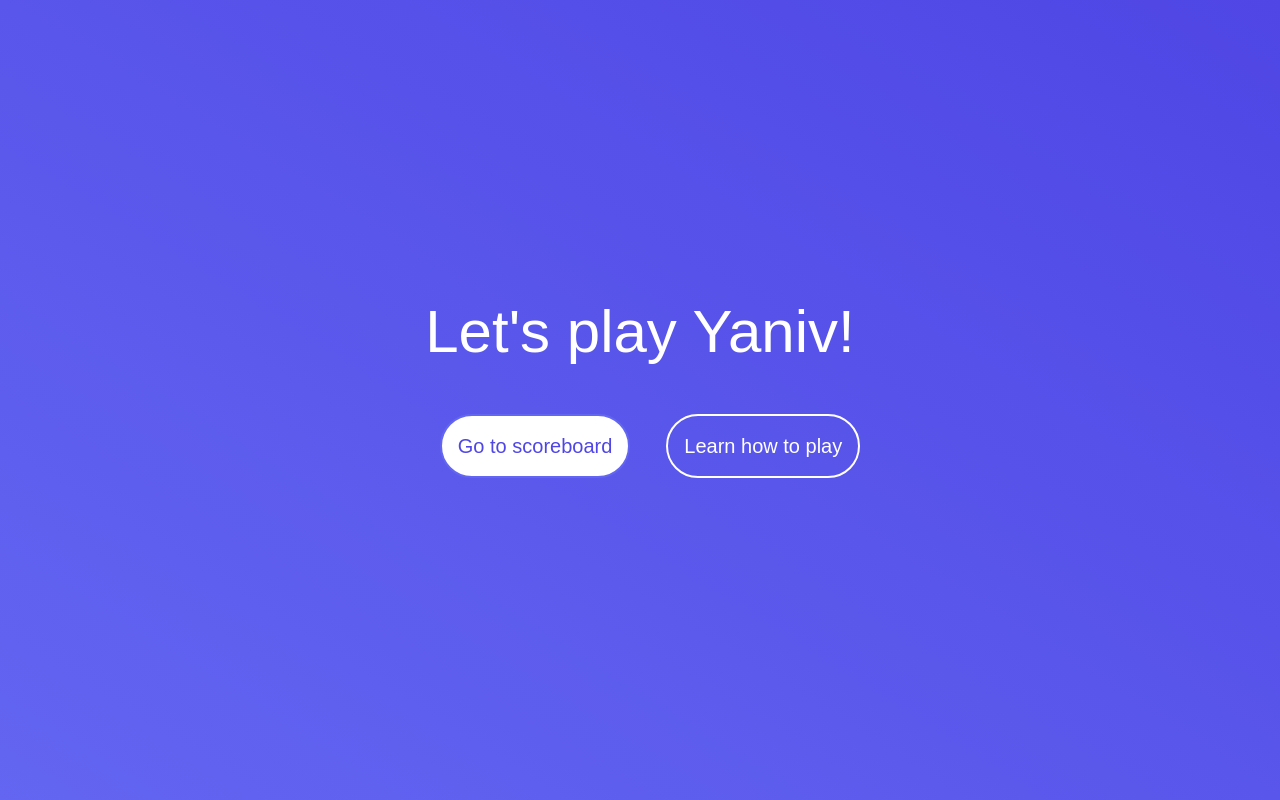
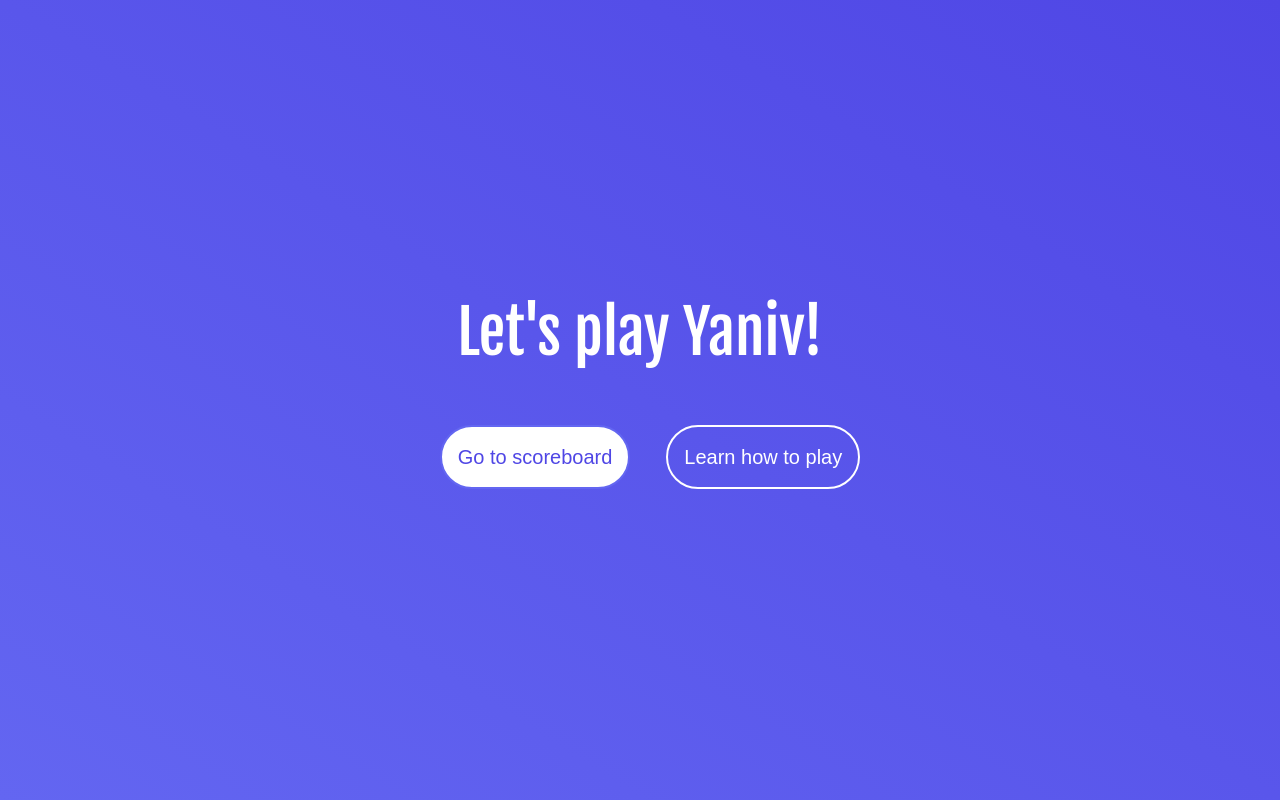
Before and after one commit to EllieD33/yaniv-app, a React (Vite) app: page / in a window 1280 px wide. Built offline with nearby package versions, Linux system fonts and the light colour scheme; a web font is replaced by a local one.

Commit message:
adjust heading styling on home page

```diff
--- a/src/pages/Home.jsx
+++ b/src/pages/Home.jsx
@@ -3,7 +3,7 @@ import NavButton from "../components/NavButton";
 function Home() {
     return (
         <header className="bg-gradient-to-bl from-indigo-600 to-indigo-500 flex flex-col items-center justify-center px-4 h-screen">
-            <h1 className="text-6xl text-white text-center max-w-md mx-auto">
+            <h1 className="text-6xl text-white text-center max-w-md mx-auto font-heading leading-snug">
                 Let's play Yaniv!
             </h1>
             <nav className="flex flex-col md:flex-row w-full justify-center mt-8 md:space-x-4">
```
